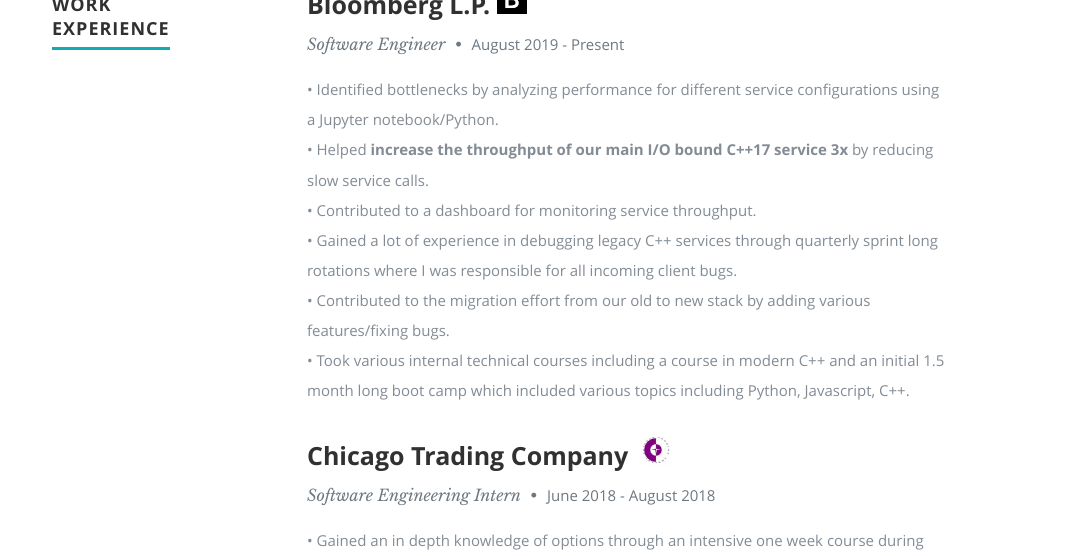
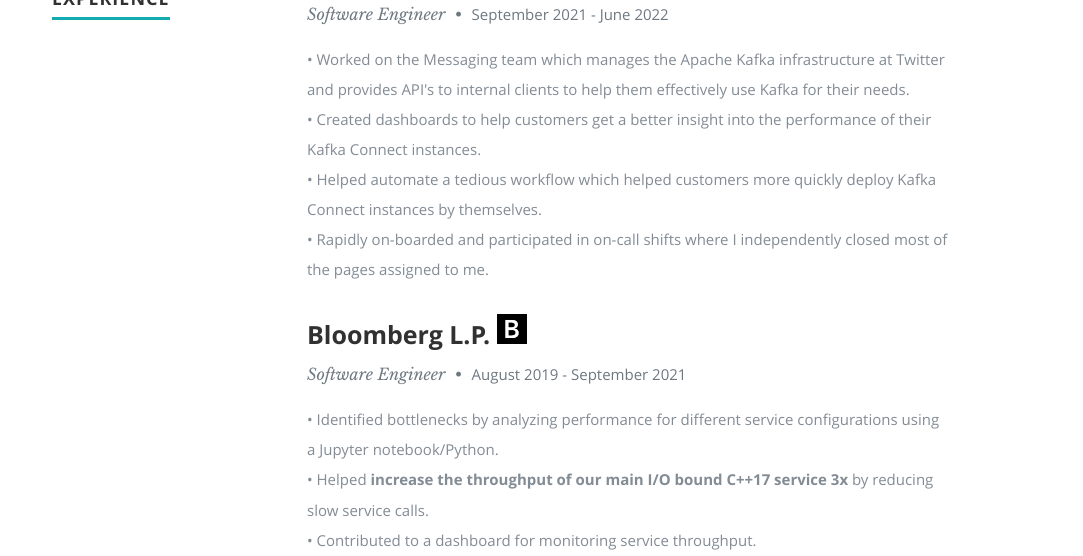
Before and after one commit to utkarshj1303/utkarshj1303.github.io, a plain HTML site: page index.html in a window 1280 px wide. Shown: the part 2882-3438 px from the top of the page, without its empty margins (98-1181 px from the left). Drawn offline with nearby package versions, Linux system fonts and the light colour scheme; animation ran at ten frames a second.

Commit message:
July 2022

```diff
--- a/index.html
+++ b/index.html
@@ -99,7 +99,7 @@
 
             <h2>About Me</h2>
 
-            <p> I'm currently a Software Engineer at Bloomberg LP. I'm in love with everything CS and strive to work on challenging problems. I also love to travel. I was born in Boston, Massachusetts after which I've lived in Chicago, San Jose and New Delhi. Scroll down to learn more about the things I've worked on.
+            <p> I'm in love with everything CS and strive to work on challenging problems. I also love to travel. I was born in Boston, Massachusetts after which I've lived in Chicago, San Jose and New Delhi. Scroll down to learn more about the things I've worked on.
             </p>
 
             <div class="row">
@@ -213,8 +213,25 @@
 
                <div class="twelve columns">
 
+                  <h3>Twitter<img class="ctc"  src="images/Twitter.svg" alt="" /></h3>
+                  <p class="info">Software Engineer <span>&bull;</span> <em class="date">September 2021 - June 2022</em></p>
+                  <p>
+                     <span>&bull;</span> Worked on the Messaging team which manages the Apache Kafka infrastructure at Twitter and provides API's to internal clients to help them effectively use Kafka for their needs.<br>
+                     <span>&bull;</span>  Created dashboards to help customers get a better insight into the performance of their Kafka Connect instances.<br>
+                     <span>&bull;</span> Helped automate a tedious workflow which helped customers more quickly deploy Kafka Connect instances by themselves.<br>
+                     <span>&bull;</span> Rapidly on-boarded and participated in on-call shifts where I independently closed most of the pages assigned to me.<br>
+                  </p>
+
+               </div>
+
+            </div> <!-- item end -->
+
+            <div class="row item">
+
+               <div class="twelve columns">
+
                   <h3>Bloomberg L.P.<img class="ctc"  src="images/BB.png" alt="" /></h3>
-                  <p class="info">Software Engineer <span>&bull;</span> <em class="date">August 2019 - Present</em></p>
+                  <p class="info">Software Engineer <span>&bull;</span> <em class="date">August 2019 - September 2021</em></p>
                   <p>
                      <span>&bull;</span> Identified bottlenecks by analyzing performance for different service configurations using a Jupyter notebook/Python.<br>
                      <!--
```
Also changed, not shown: images/Twitter.svg (added), 2 other files.
